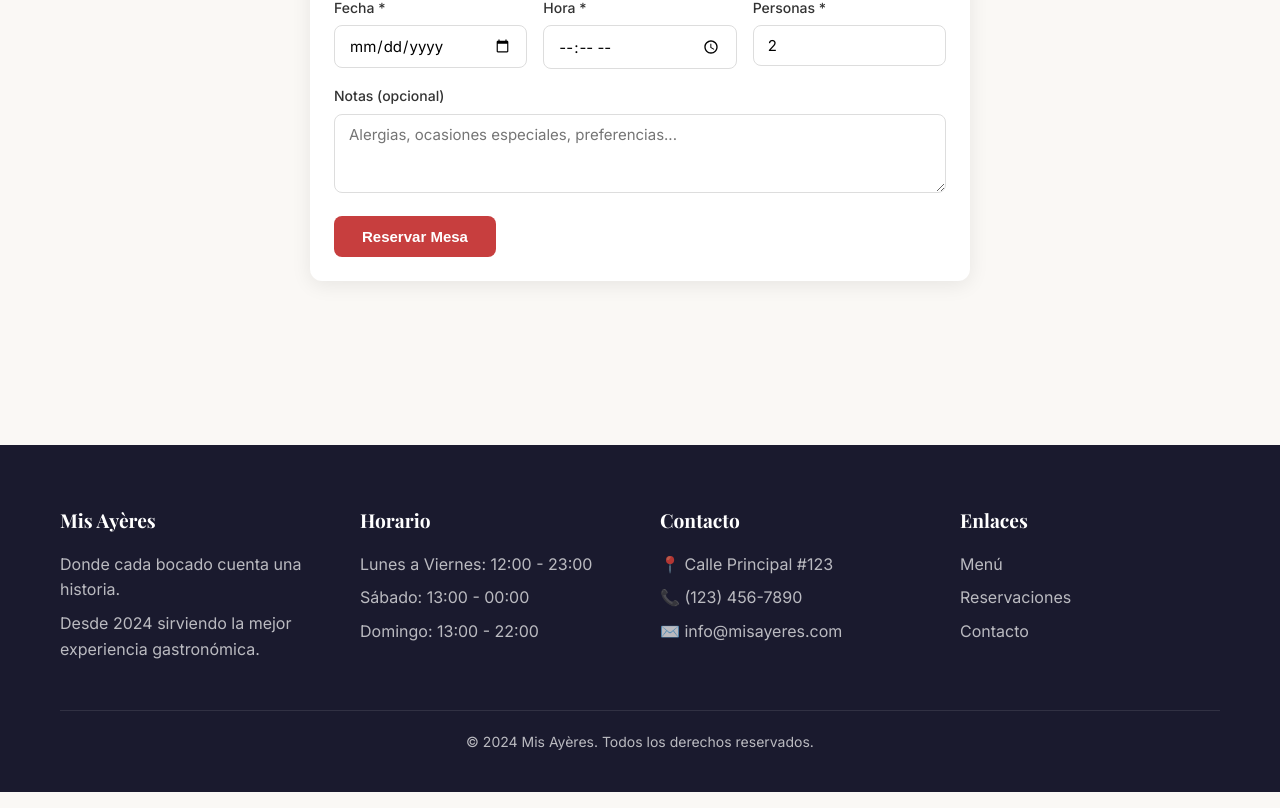
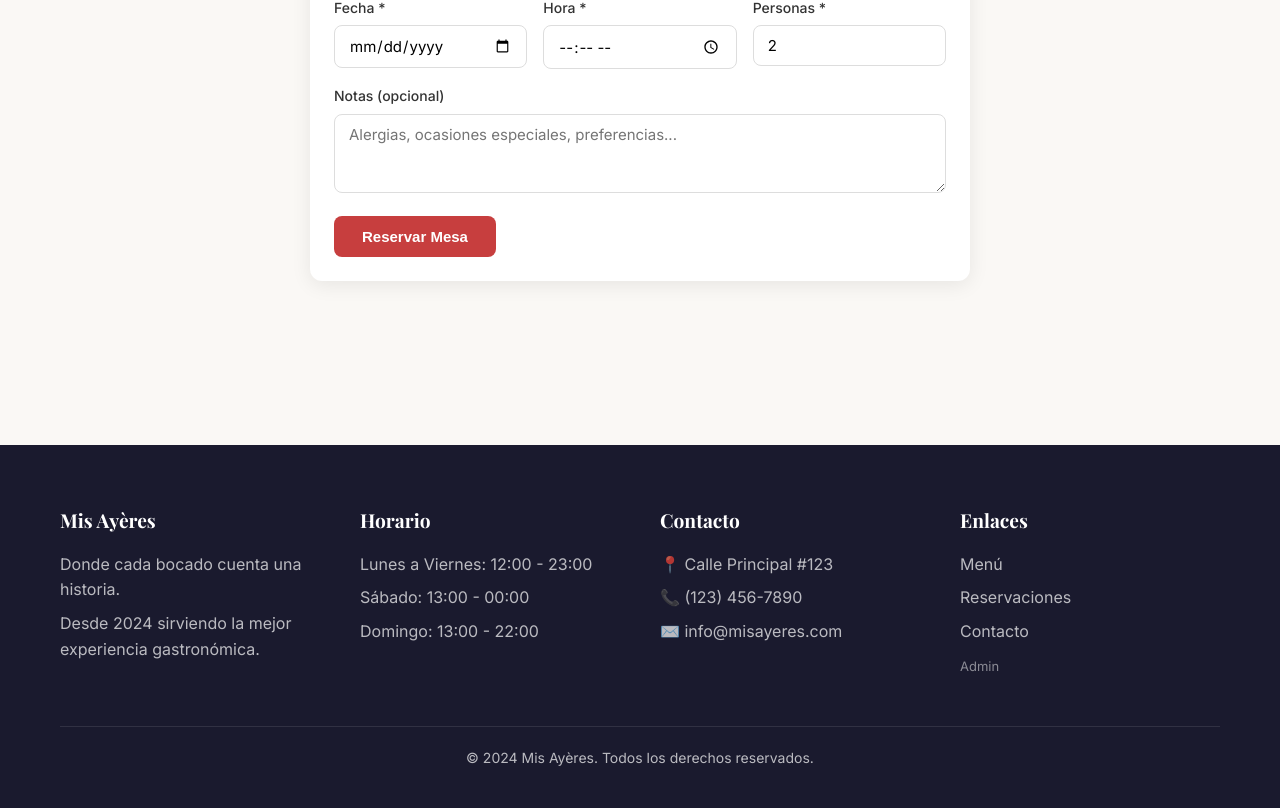
Before and after one commit to Trejo14/misayeres, a React (Vite) app in the folder client/: page /reservations in a window 1280 px wide. Shown: the part 488-1296 px from the top of the page. Built offline with nearby package versions, Linux system fonts and the light colour scheme; the HTML template or start-up script is replaced by a standard one.

Commit message:
feat: add Admin link in footer

```diff
--- a/client/src/components/Footer.jsx
+++ b/client/src/components/Footer.jsx
@@ -27,6 +27,7 @@ export default function Footer() {
             <p><Link to="/menu">Menú</Link></p>
             <p><Link to="/reservations">Reservaciones</Link></p>
             <p><Link to="/contact">Contacto</Link></p>
+            <p><Link to="/login" style={{ fontSize: '13px', opacity: 0.7 }}>Admin</Link></p>
           </div>
         </div>
         <div className="footer-bottom">
```
